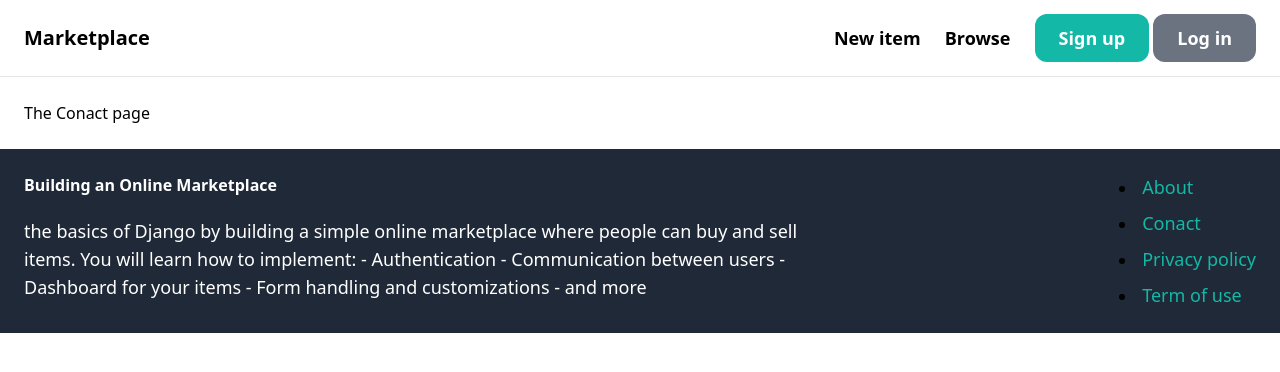
After one commit to ijazkhan101/Django-full-stack-Projects, a Django app: page /contact/ in a window 1280 px wide. The commit adds this page. Shown: the top 372 px of the page. Run offline with Django 4.2, Linux system fonts and the light colour scheme; some libraries are stand-ins or nearby versions.

Commit message:
Contact us page
Contact us page

```diff
--- a/Building an Online Marketplace using Django/marketplace/core/templates/core/base.html
+++ b/Building an Online Marketplace using Django/marketplace/core/templates/core/base.html
@@ -1,11 +1,9 @@
 <!DOCTYPE html>
-<html lang="en">
+<html>
   <head>
-    <meta charset="utf-8" />
-    <meta
-      name="viewport"
-      content="width=device-width, initial-scale=1, shrink-to-fit=no"
-    />
+    <meta charset="UTF-8" />
+    <meta name="viewport" content="width=device-width, initial-scale=1.0" />
+    <script src="https://cdn.tailwindcss.com"></script>
     <meta name="description" content="" />
     <meta name="author" content="" />
     <title>
@@ -14,6 +12,66 @@
   </head>
 
   <body>
-    {% block content %} {% endblock %}
+    <nav
+      class="py-6 px-6 flex justify-between item-center border-b border-gray-200"
+    >
+      <a href="/" class="text-xl font-semibold">Marketplace</a>
+      <div class="spacex-x-9">
+        <a href="#" class="text-lg font-semibold hover:text-gray-500 mr-5"
+          >New item</a
+        >
+        <a href="#" class="text-lg font-semibold hover:text-gray-500 mr-5"
+          >Browse</a
+        >
+        <a
+          href="#"
+          class="px-6 py-3 text-lg font-semibold bg-teal-500 text-white rounded-xl hover:bg-teal-700"
+          >Sign up</a
+        >
+        <a
+          href="#"
+          class="px-6 py-3 text-lg font-semibold bg-gray-500 text-white rounded-xl hover:bg-gray-700"
+          >Log in</a
+        >
+      </div>
+    </nav>
+    <div class="px-6 py-6">{% block content %} {% endblock %}</div>
+    <footer class="py-6 px-6 flex justify-between bg-gray-800">
+      <div class="w-2/3 pr-10">
+        <h3 class="mb-5 font-semibold text-white">
+          Building an Online Marketplace
+        </h3>
+        <p class="text-lg text-white">
+          the basics of Django by building a simple online marketplace where
+          people can buy and sell items. You will learn how to implement: -
+          Authentication - Communication between users - Dashboard for your
+          items - Form handling and customizations - and more
+        </p>
+      </div>
+      <div class="space-y-2">
+        <li>
+          <a href="#" class="text-lg text-teal-500 hover:text-teal-700"
+            >About</a
+          >
+        </li>
+        <li>
+          <a
+            href="{% url 'contact' %}"
+            class="text-lg text-teal-500 hover:text-teal-700"
+            >Conact</a
+          >
+        </li>
+        <li>
+          <a href="#" class="text-lg text-teal-500 hover:text-teal-700"
+            >Privacy policy</a
+          >
+        </li>
+        <li>
+          <a href="#" class="text-lg text-teal-500 hover:text-teal-700"
+            >Term of use</a
+          >
+        </li>
+      </div>
+    </footer>
   </body>
 </html>
--- /dev/null
+++ b/Building an Online Marketplace using Django/marketplace/core/templates/core/contact.html
@@ -0,0 +1,7 @@
+{% extends 'core/base.html' %}
+
+{% block title %} Contact {% endblock%}
+
+{% block content %}
+<h1>The Conact page</h1>
+{% endblock %}
--- a/Building an Online Marketplace using Django/marketplace/core/views.py
+++ b/Building an Online Marketplace using Django/marketplace/core/views.py
@@ -2,4 +2,8 @@ from django.shortcuts import render
 
 
 def index(request):
-    return render(request , 'core/index.html')
+    return render(request, 'core/index.html')
+
+
+def contact(request):
+    return render(request, 'core/contact.html')
--- a/Building an Online Marketplace using Django/marketplace/marketplace/urls.py
+++ b/Building an Online Marketplace using Django/marketplace/marketplace/urls.py
@@ -1,9 +1,10 @@
 
 from django.contrib import admin
 from django.urls import path
-from core.views import index
+from core.views import index, contact
 
 urlpatterns = [
     path('', index, name='index'),
+    path('contact/', contact, name='contact'),
     path('admin/', admin.site.urls),
 ]
```
